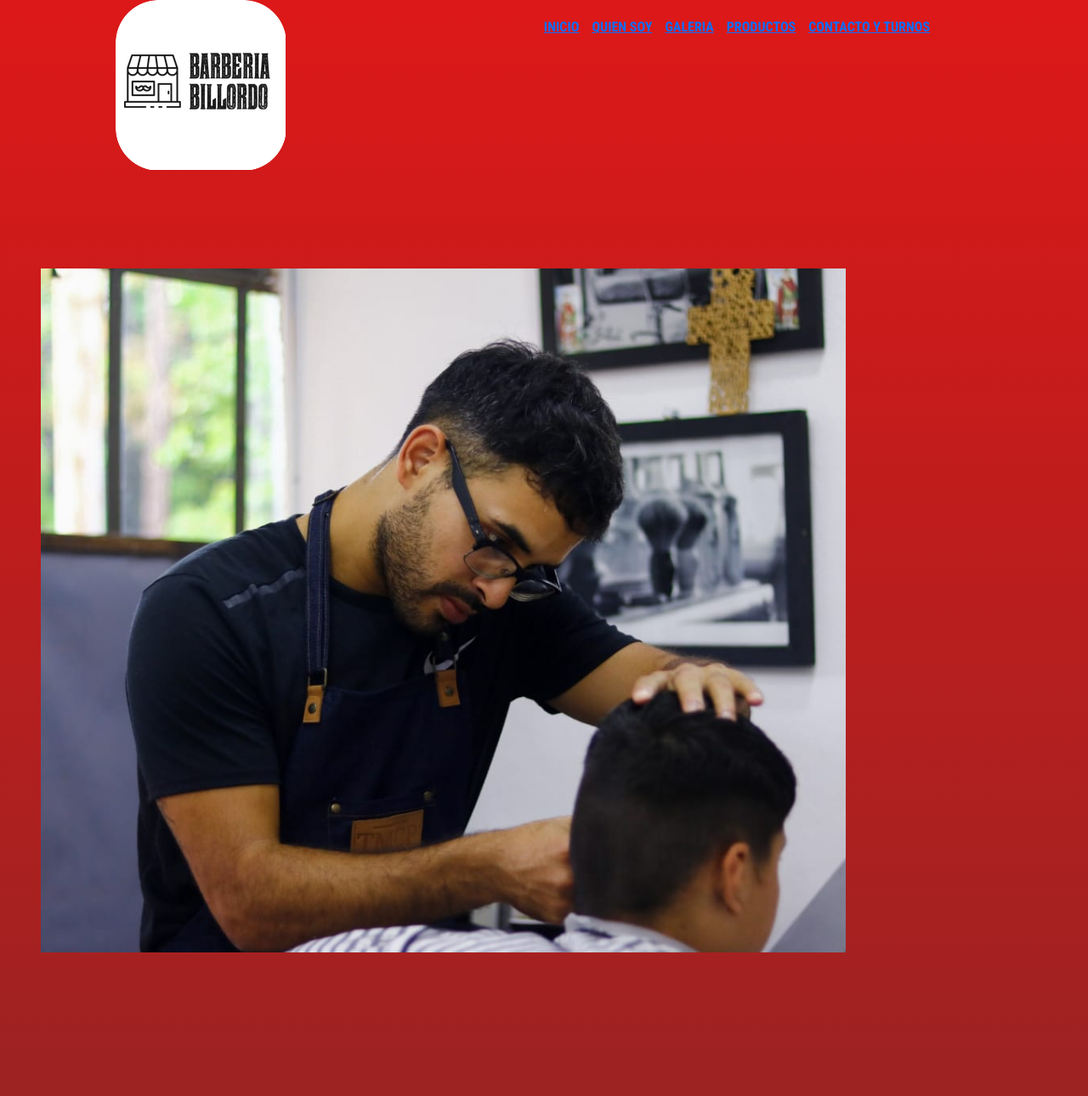
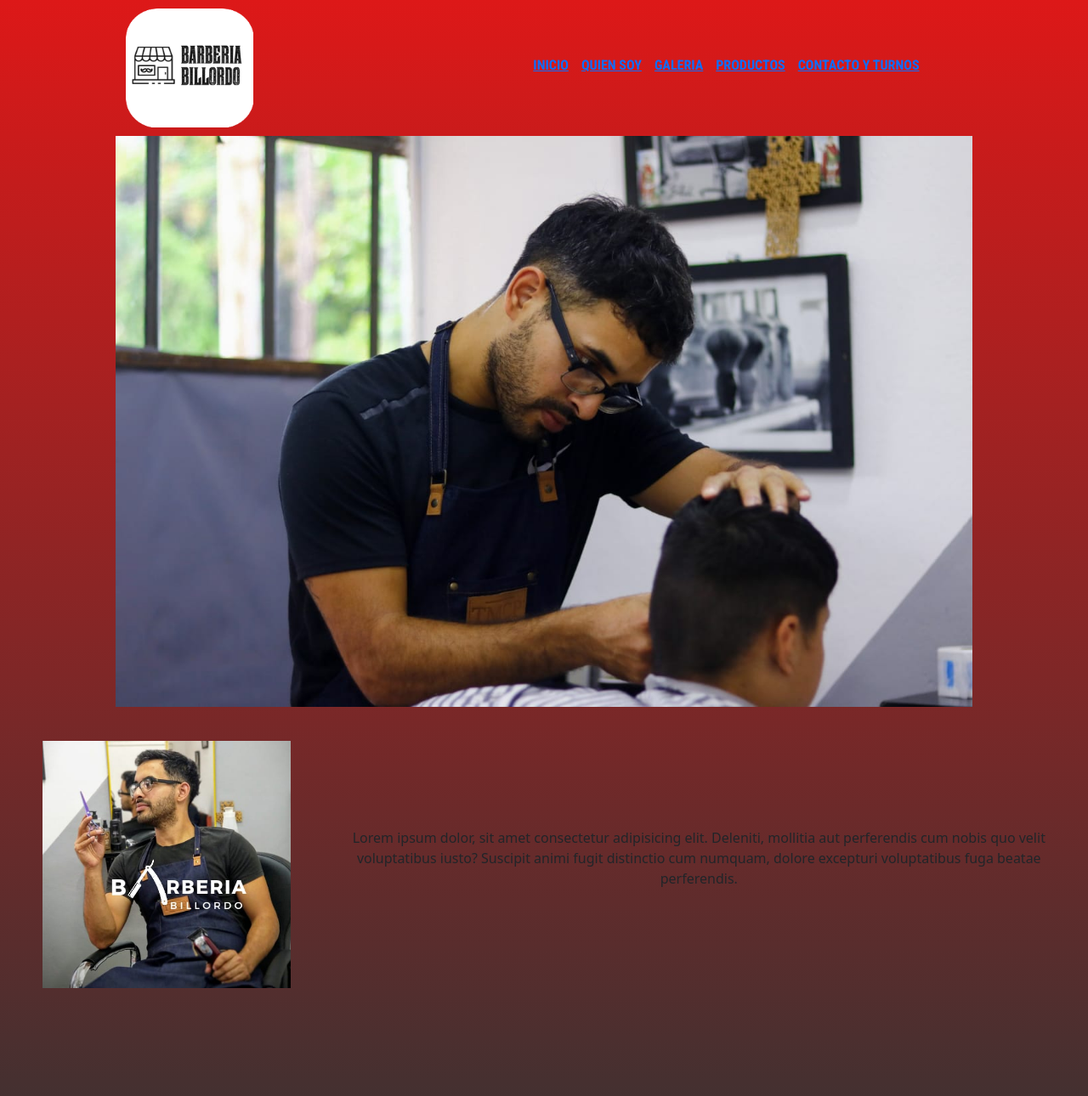
Before and after one commit to elgranmza/preentrega, a website: page index.html in a window 1280 px wide. Shown: the top 1290 px of the page at 85% size. Drawn offline with nearby package versions, Linux system fonts and the light colour scheme.

Commit message:
aplicaciones de la correciones de la tutora

```diff
--- a/index.html
+++ b/index.html
@@ -19,8 +19,8 @@
 
 <body>
     <header>
-        <div class="logo">
-            <img src="./img/logo.png" alt="logo">
+        <div>
+            <img class="logo-nav" src="./img/logo.png" alt="logo">
         </div>
         <nav>
             <div class="menu">
@@ -44,17 +44,19 @@
             </div>
         </nav>
     </header>
-    <main class="contenedor">
+    <main class="main-index">
         <div class="banner">
             <img src="./img/equipo_matias.jpeg" alt=" imagen de matias principal">
         </div>
-        <div class="img-pre">
-            <img src="./img/matias.jpeg" alt=" imagen de presentacion">
+        <div class="df-main">
+            <div>
+                <img class="img-pre" src="./img/matias.jpeg" alt=" imagen de presentacion">
             </div>
             <div class="descripcion-inicial">
                 <p id="descripcion_In">Lorem ipsum dolor, sit amet consectetur adipisicing elit. Deleniti, mollitia
                     aut perferendis cum nobis quo velit voluptatibus iusto? Suscipit animi fugit distinctio cum
                     numquam, dolore excepturi voluptatibus fuga beatae perferendis.</p>
+            </div>
         </div>
     </main>
     <footer>
--- /dev/null
+++ b/scss/components/_media-queris.scss
@@ -0,0 +1,10 @@
+@mixin mobile {
+    @media screen and (max-width: 576px) {
+        @content;
+    }
+}
+@mixin tablet {
+    @media screen and (max-width: 768px) {
+        @content;
+    }
+}
--- a/scss/main.scss
+++ b/scss/main.scss
@@ -1,15 +1,16 @@
+@import "components/index";
+@import "components/media-queris";
 
-@import "components/index";
 // nesting //
 header {
-    height: 300px;
     display: flex;
     justify-content: space-around;
-
+    align-items: center;
     nav {
         justify-content: right;
         margin-right: 50px;
         margin-top: 20px;
+
         ul {
             list-style: none;
             gap: 15px;
@@ -18,25 +19,35 @@ header {
             color: white;
             font-family: 'Roboto Condensed', sans-serif;
             text-transform: uppercase;
-
+            @include mobile{
+                flex-direction: column;
+                align-items: end;
+                text-size-adjust: .5rem;
+            }
         }
     }
 }
-body{
+
+.logo-nav {
+    width: 150px;
+    height: 150px;
+    padding-top: 10px;
+    @include mobile{
+        display: none;
+    }
+    @include tablet{
+        display: none;
+    }
+}
+
+body {
     display: flex;
     flex-direction: column;
     background: #333333;
     background: -webkit-linear-gradient(to bottom, #dd1818, #333333);
     background: linear-gradient(to bottom, #dd1818, #333333);
-    main{
-        height: 70vh;
-        display: grid;
-        grid-template-columns: 1fr;
-        gap: 1rem;
-        margin: 1rem 3rem 3rem 3rem;
-        }
 
-    footer{
+    footer {
         height: 30vh;
         display: flex;
         justify-content: center;
@@ -45,3 +56,33 @@ body{
         font-family: 'Roboto Condensed', sans-serif;
     }
 }
+
+.main-index {
+    display: flex;
+    flex-direction: column;
+}
+
+.banner {
+    justify-content: center;
+    align-items: center;
+    padding: 10px;
+}
+
+.df-main {
+    display: flex;
+    align-items: center;
+    justify-content: center;
+    padding: 30px;
+    @include mobile{
+        flex-direction: column;
+    }
+}
+
+.img-pre {
+    margin-left: 20px;
+}
+
+.descripcion-inicial {
+    text-align: center;
+    align-items: center;
+}
```
Also changed, not shown: css/styles.css. Lines whose indentation alone changed are shown as unchanged.
